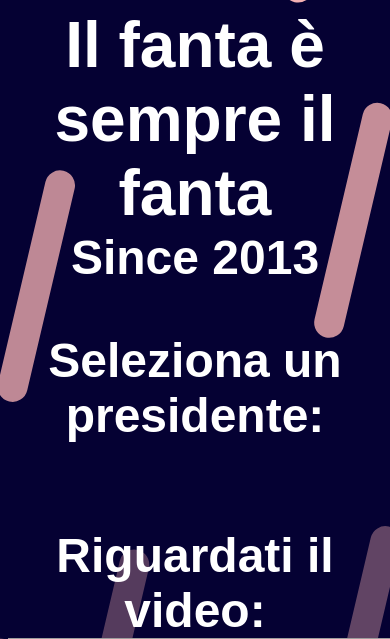
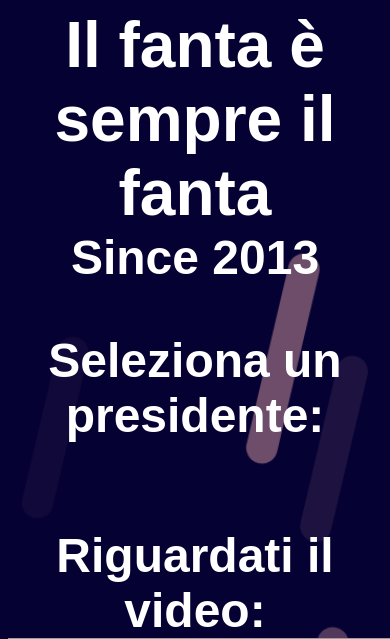
Before and after one commit to claudio-muroni/IFESIF-Flask, a Flask app: template templates/index.html in a window 390 px wide; the page is wider, and only the part inside the window is pictured. Shown: the top 639 px of that part. Run offline with Flask 3, Linux system fonts and the light colour scheme; the template is opened without the code that fills it, so the values that code supplies are empty; some web fonts are replaced; grey boxes are pictures that could not be loaded.

Commit message:
adjusting background image for mobile

```diff
--- a/static/css/layout.css
+++ b/static/css/layout.css
@@ -2,6 +2,9 @@ body
 {
   background-image: url("sfondo_ifesif.png");
   background-color: #050133;
+  background-size: cover;
+  background-position: center;
+  background-repeat: no-repeat;
   font-family: "Afacad", sans-serif;
   font-size: xx-large;
   color: white;
```
